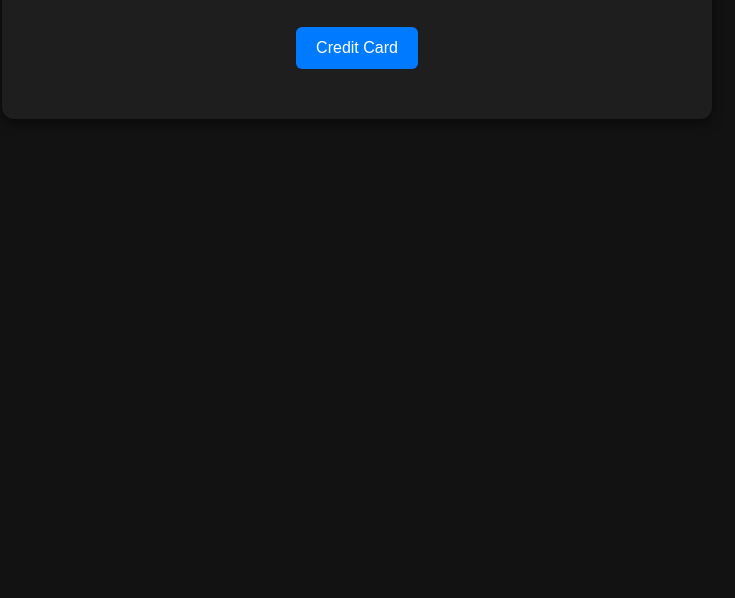
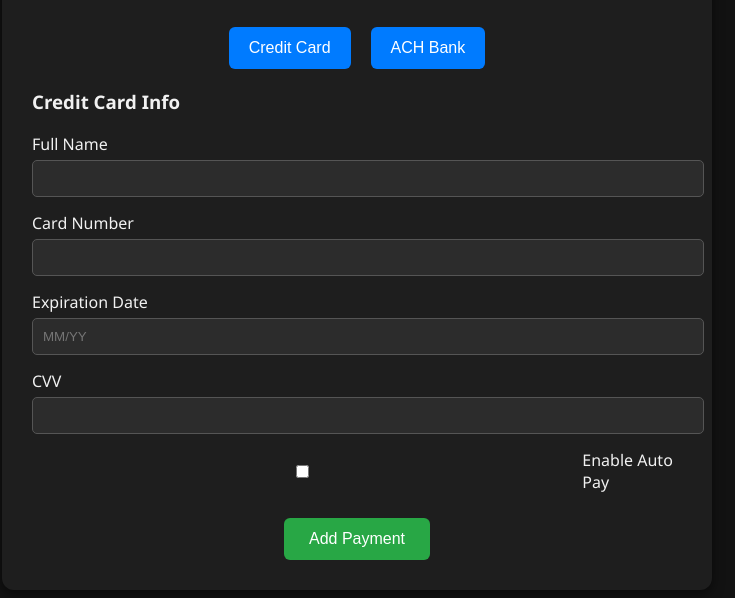
Before and after one commit to milehighmaven/milehighmaven.github.io, a plain HTML site: page index.html in a window 1280 px wide. Both pictures are taken after a click on the button "Credit Card". Shown: the part 126-724 px from the top of the page, without its empty margins (283-1018 px from the left). Drawn offline with Linux system fonts and the light colour scheme.

Commit message:
Update index.html

```diff
--- a/index.html
+++ b/index.html
@@ -126,4 +126,137 @@
     <h2>Bryan's Payment Portal</h2>
 
     <div class="toggle-buttons">
-      <button onclick="showForm('credit')">Credit Card</
+      <button onclick="showForm('credit')">Credit Card</button>
+      <button onclick="showForm('ach')">ACH Bank</button>
+    </div>
+
+    <form id="creditForm" class="form-section">
+      <h3>Credit Card Info</h3>
+      <label>Full Name</label>
+      <input type="text" name="cc_name">
+
+      <label>Card Number</label>
+      <input type="text" name="cc_number" id="cc_number" maxlength="16" oninput="detectCardType(this.value)">
+      <div class="hint" id="cardTypeHint"></div>
+
+      <label>Expiration Date</label>
+      <input type="text" name="cc_exp" placeholder="MM/YY">
+
+      <label>CVV</label>
+      <input type="text" name="cc_cvv" maxlength="4">
+
+      <div class="autopay-container">
+        <label><input type="checkbox" id="cc_autopay"> Enable Auto Pay</label>
+      </div>
+    </form>
+
+    <form id="achForm" class="form-section">
+      <h3>ACH Bank Info</h3>
+      <label>Account Holder Name</label>
+      <input type="text" name="ach_name">
+
+      <label>Routing Number</label>
+      <input type="text" name="ach_routing" maxlength="9" id="ach_routing" oninput="detectBankType(this.value)">
+      <div class="hint" id="bankHint"></div>
+
+      <label>Account Number</label>
+      <input type="text" name="ach_account" id="ach_account">
+
+      <label>Confirm Account Number</label>
+      <input type="text" name="ach_account_confirm" id="ach_account_confirm">
+
+      <label>Account Type</label>
+      <select name="ach_type">
+        <option value="checking">Checking</option>
+        <option value="savings">Savings</option>
+      </select>
+
+      <div class="autopay-container">
+        <label><input type="checkbox" id="ach_autopay"> Enable Auto Pay</label>
+      </div>
+    </form>
+
+    <div class="form-footer">
+      <button onclick="submitPayment()">Add Payment</button>
+    </div>
+
+    <div id="output" class="output"></div>
+  </div>
+
+  <script>
+    function showForm(type) {
+      document.getElementById('creditForm').classList.remove('active');
+      document.getElementById('achForm').classList.remove('active');
+      document.getElementById('output').style.display = 'none';
+
+      if (type === 'credit') {
+        document.getElementById('creditForm').classList.add('active');
+      } else {
+        document.getElementById('achForm').classList.add('active');
+      }
+    }
+
+    function detectCardType(number) {
+      const hint = document.getElementById('cardTypeHint');
+      if (number.startsWith('4')) hint.textContent = 'Card Type: Visa';
+      else if (number.startsWith('5') || number.startsWith('2')) hint.textContent = 'Card Type: MasterCard';
+      else if (number.startsWith('34') || number.startsWith('37')) hint.textContent = 'Card Type: American Express';
+      else if (number.startsWith('6')) hint.textContent = 'Card Type: Discover';
+      else hint.textContent = '';
+    }
+
+    function detectBankType(routing) {
+      const hint = document.getElementById('bankHint');
+      if (routing === '121000248') {
+        hint.textContent = 'Bank: Wells Fargo';
+      } else {
+        hint.textContent = '';
+      }
+    }
+
+    function submitPayment() {
+      const creditForm = document.getElementById('creditForm');
+      const achForm = document.getElementById('achForm');
+      const output = document.getElementById('output');
+      let summary = '<h4>Payment Summary</h4><ul>';
+
+      if (creditForm.classList.contains('active')) {
+        const name = creditForm.cc_name.value;
+        const card = creditForm.cc_number.value;
+        const exp = creditForm.cc_exp.value;
+        const autopay = document.getElementById('cc_autopay').checked;
+        summary += `<li><strong>Method:</strong> Credit Card</li>`;
+        summary += `<li><strong>Name:</strong> ${name}</li>`;
+        summary += `<li><strong>Card:</strong> **** **** **** ${card.slice(-4)}</li>`;
+        summary += `<li><strong>Expires:</strong> ${exp}</li>`;
+        summary += `<li><strong>Auto Pay:</strong> ${autopay ? 'Enabled' : 'Disabled'}</li>`;
+      } else if (achForm.classList.contains('active')) {
+        const name = achForm.ach_name.value;
+        const routing = achForm.ach_routing.value;
+        const account = achForm.ach_account.value;
+        const confirm = achForm.ach_account_confirm.value;
+        const type = achForm.ach_type.value;
+        const autopay = document.getElementById('ach_autopay').checked;
+
+        if (account !== confirm) {
+          alert("Account numbers do not match!");
+          return;
+        }
+
+        summary += `<li><strong>Method:</strong> ACH Bank</li>`;
+        summary += `<li><strong>Account Holder:</strong> ${name}</li>`;
+        summary += `<li><strong>Routing #:</strong> ${routing}</li>`;
+        summary += `<li><strong>Account #:</strong> ****${account.slice(-4)}</li>`;
+        summary += `<li><strong>Type:</strong> ${type}</li>`;
+        summary += `<li><strong>Auto Pay:</strong> ${autopay ? 'Enabled' : 'Disabled'}</li>`;
+      } else {
+        summary = '<p style="color:red;">Please select a payment method.</p>';
+      }
+
+      summary += '</ul>';
+      output.innerHTML = summary;
+      output.style.display = 'block';
+    }
+  </script>
+</body>
+</html>
```
